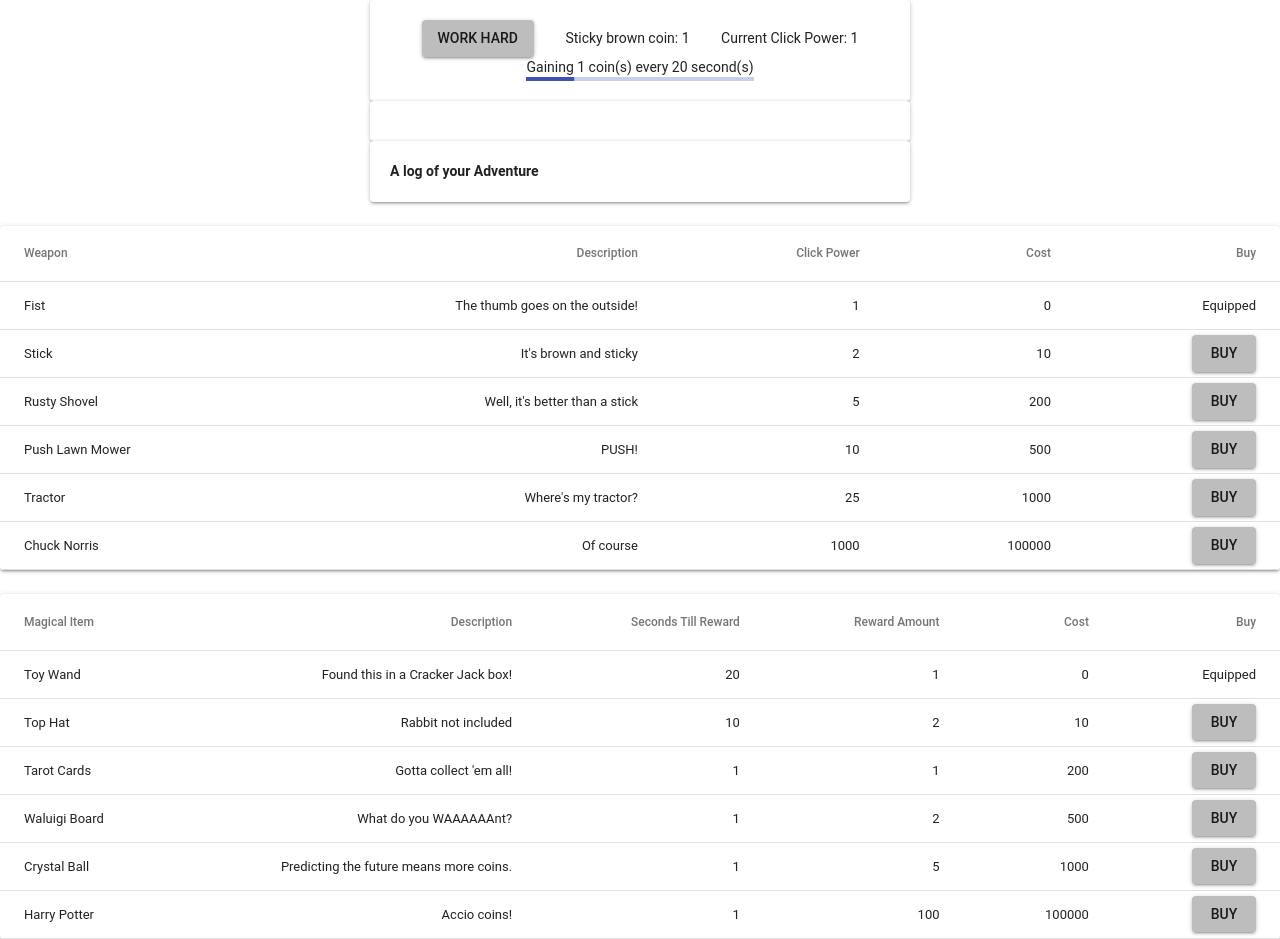
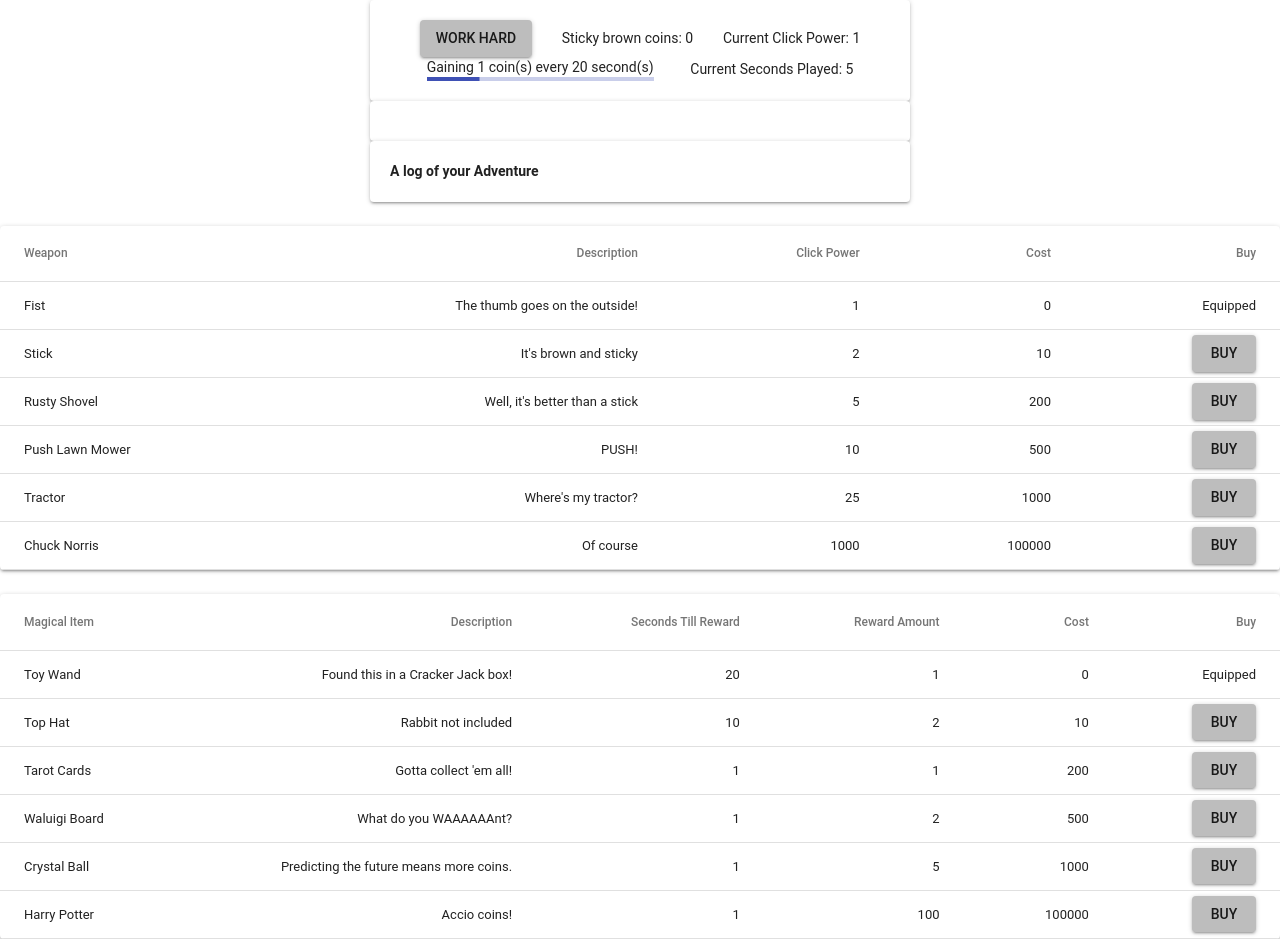
Before and after one commit to robbob42/clicker, a React (Create React App) app: page / in a window 1280 px wide. Built offline with nearby package versions, Linux system fonts and the light colour scheme.

Commit message:
Set interval to .5 seconds and add time played.

```diff
--- a/src/App/App.jsx
+++ b/src/App/App.jsx
@@ -21,7 +21,7 @@ function App() {
   const [secondsPlayed, updateSecondsPlayed] = useState(0);
   const [autoCoinAmount, updateAutoCoinAmount] = useState(1);
   const [autoCoinWaitSeconds, updateAutoCoinWaitSeconds] = useState(20);
-  const [secondsTillAutoCoin, updateSecondsTillAutoCoin] = useState(0);
+  const [secondsTillAutoCoin, updateSecondsTillAutoCoin] = useState(20);
 
   const addLog = (logItem) => {
     const logCopy = log.slice();
@@ -58,7 +58,7 @@ function App() {
 
   // Initialize timer
   useInterval(() => {
-    const nextSecond = secondsPlayed + 1;
+    const nextSecond = secondsPlayed + 0.5;
     updateSecondsPlayed(nextSecond);
 
     if (secondsTillAutoCoin === 0) {
@@ -66,7 +66,7 @@ function App() {
     }
 
     updateSecondsTillAutoCoin(nextSecond % autoCoinWaitSeconds);
-  }, 1000);
+  }, 500);
 
   return (
     <>
--- a/src/App/ClickContainer/ClickContainer.jsx
+++ b/src/App/ClickContainer/ClickContainer.jsx
@@ -22,7 +22,7 @@ function ClickContainer({
   classes, coinCount, updateCoinCount, addLog,
   updateStory, totalClicks, updateTotalClicks,
   clickPower, autoCoinWaitSeconds, autoCoinAmount,
-  secondsTillAutoCoin,
+  secondsTillAutoCoin, secondsPlayed,
 }) {
   const click = (event) => {
     if (event.nativeEvent.clientX !== 0) {
@@ -81,6 +81,11 @@ function ClickContainer({
             autoCoinWaitSeconds={autoCoinWaitSeconds}
           />
         </Grid>
+        <Grid item>
+          <Typography>
+            {`Current Seconds Played: ${Math.floor(secondsPlayed)}`}
+          </Typography>
+        </Grid>
       </Grid>
     </Paper>
   );
@@ -99,6 +104,7 @@ ClickContainer.propTypes = {
   autoCoinAmount: PropTypes.number.isRequired,
   autoCoinWaitSeconds: PropTypes.number.isRequired,
   secondsTillAutoCoin: PropTypes.number.isRequired,
+  secondsPlayed: PropTypes.number.isRequired,
 };
 
 export default withStyles(styles)(ClickContainer);
```
